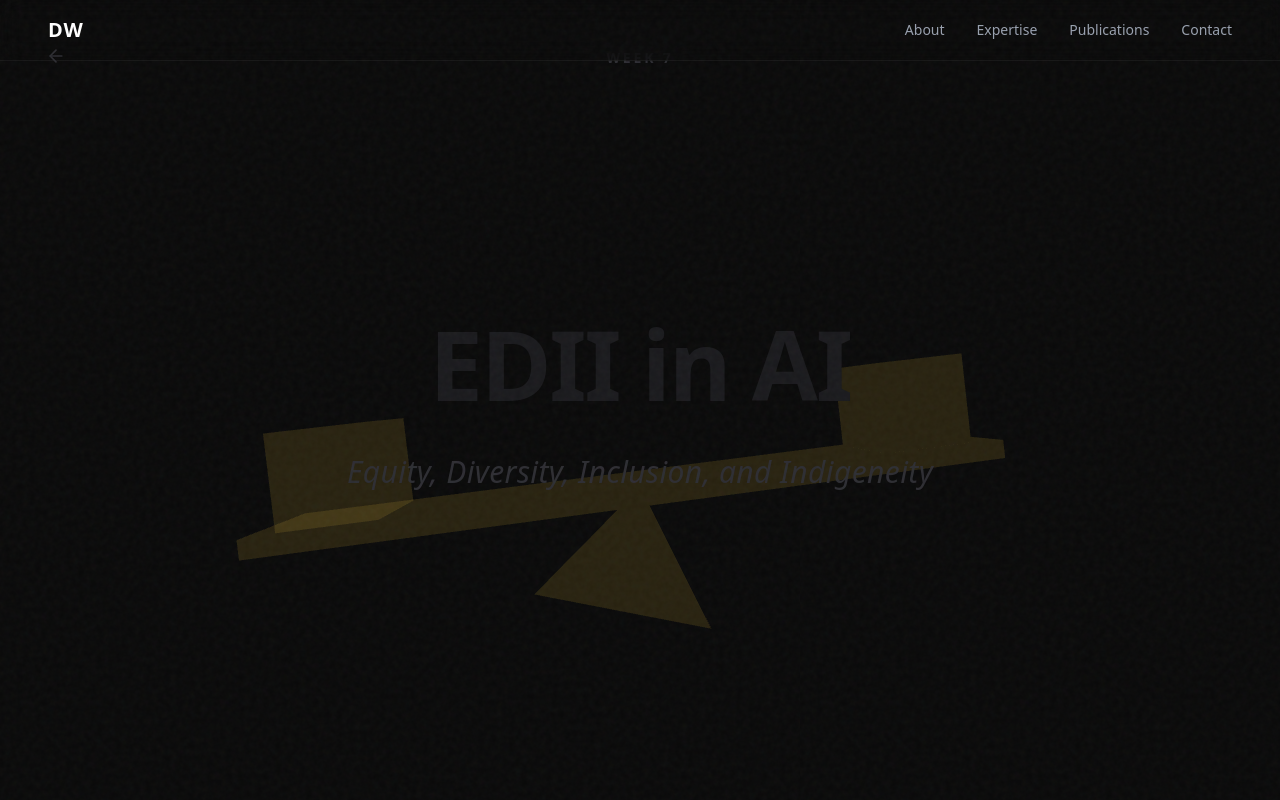
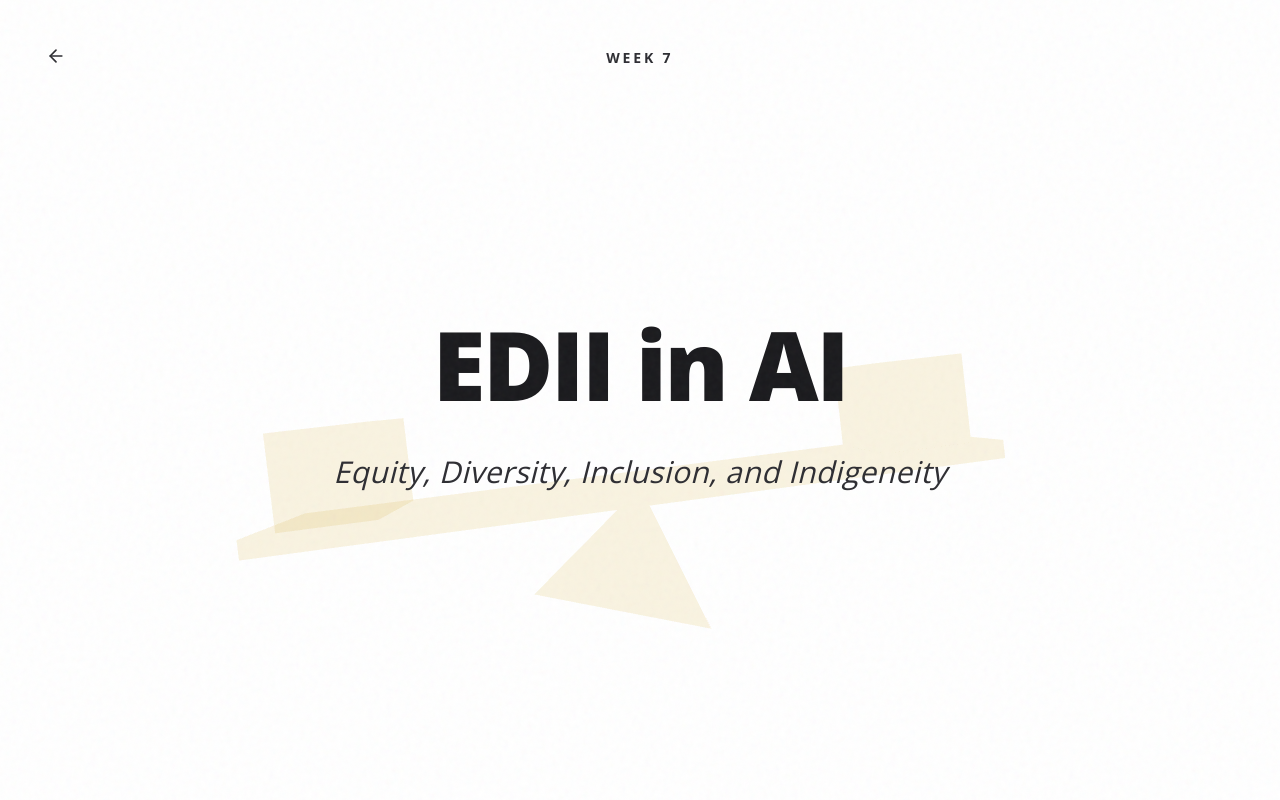
Before and after one commit to davoodwadi/self, a Next.js app: page /courses/07-edii in a window 1280 px wide. Shown: the top 800 px of the page. Built offline with nearby package versions, Linux system fonts and the light colour scheme.

Commit message:
separate courses and main

```diff
--- a/src/app/(courses)/_components/SlideComponents.tsx
+++ b/src/app/(courses)/_components/SlideComponents.tsx
@@ -54,7 +54,7 @@
     >
       {/* Navigation */}
       <Link
-        href="/"
+        href="/courses"
         className="fixed top-8 left-8 z-50 flex items-center justify-center w-12 h-12 text-[var(--charcoal-light)] hover:text-[var(--crimson)] hover:border-[var(--crimson)] hover:bg-[var(--crimson)]/5 transition-colors duration-300 group "
         aria-label="Back to Course Hub"
       >
--- a/src/app/(courses)/page.tsx
+++ /dev/null
@@ -1,3 +0,0 @@
-export default function Home() {
-  return <></>;
-}
```
Also changed, not shown: src/app/(main)/globals.css (renamed from src/app/globals.css), src/app/(main)/layout.tsx (renamed from src/app/layout.tsx), src/app/(main)/page.tsx (renamed from src/app/page.tsx), src/app/(main)/research.md (renamed from src/app/research.md), src/app/(main)/service.md (renamed from src/app/service.md).
